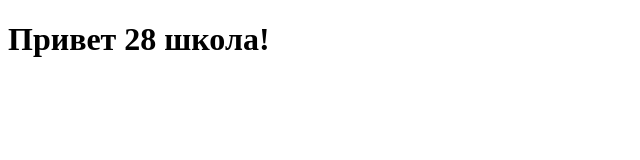
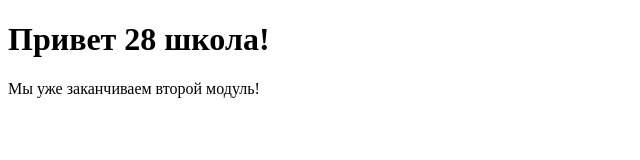
Before and after one commit to Jordano-Jovanovich/School_28, a plain HTML site: page index.html in a window 1280 px wide. Shown: the whole page, without its empty margins (0-640 px from the left). Drawn offline with Linux system fonts and the light colour scheme.

Commit message:
Я добавил новый абзац

```diff
--- a/index.html
+++ b/index.html
@@ -8,5 +8,6 @@
 </head>
 <body>
  <h1>Привет 28 школа!</h1>
+ <p>Мы уже заканчиваем второй модуль!</p>
 </body>
 </html>
```
